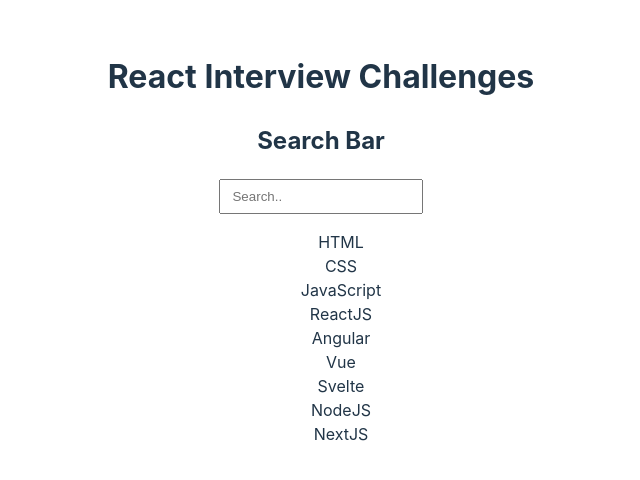
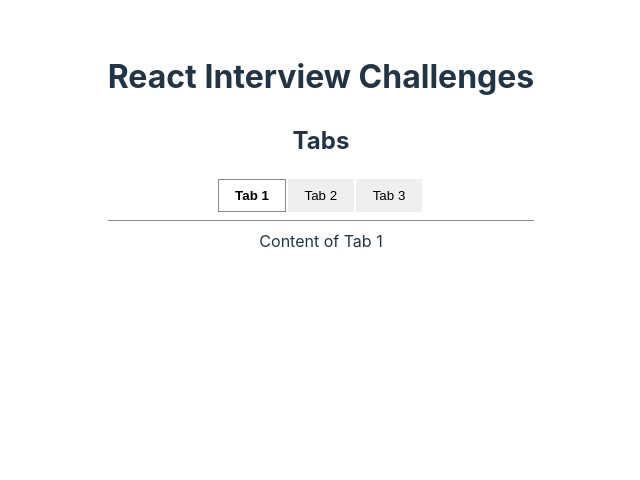
Before and after one commit to DzmitryUr/react-interview-tasks, a React (Vite) app: page / in a window 1280 px wide. Shown: the top 480 px of the page, without its empty margins (319-959 px from the left). Built offline with nearby package versions, Linux system fonts and the light colour scheme.

Commit message:
add tabs

```diff
--- a/src/App.jsx
+++ b/src/App.jsx
@@ -1,23 +1,17 @@
-import { SearchBar } from './components/SearchBar';
+import { Tabs } from './components/Tabs';
 import './App.css';
 
-const items = [
-  'HTML',
-  'CSS',
-  'JavaScript',
-  'ReactJS',
-  'Angular',
-  'Vue',
-  'Svelte',
-  'NodeJS',
-  'NextJS',
+const tabs = [
+  { label: 'Tab 1', content: <div>Content of Tab 1</div> },
+  { label: 'Tab 2', content: <div>Content of Tab 2</div> },
+  { label: 'Tab 3', content: <div>Content of Tab 3</div> },
 ];
 
 function App() {
   return (
     <>
       <h1>React Interview Challenges</h1>
-      <SearchBar items={items} />
+      <Tabs tabs={tabs} />
     </>
   );
 }
--- /dev/null
+++ b/src/components/Tabs.css
@@ -0,0 +1,21 @@
+.tab-buttons {
+  margin: 0.5rem 0;
+}
+
+.tab-button {
+  padding: 0.5rem 1rem;
+  margin-right: 0.1rem;
+  border: 1px solid transparent;
+  cursor: pointer;
+}
+
+.tab-button.active {
+  border-color: #888;
+  background-color: #fff;
+  font-weight: bold;
+}
+
+.tab-content {
+  padding: 0.5rem;
+  border-top: 1px solid #888;
+}
--- /dev/null
+++ b/src/components/Tabs.jsx
@@ -0,0 +1,24 @@
+import { useState } from 'react';
+import './Tabs.css';
+
+export function Tabs({ tabs }) {
+  const [activeTab, setActiveTab] = useState(0);
+
+  return (
+    <div>
+      <h2>Tabs</h2>
+      <div className='tab-buttons'>
+        {tabs.map((tab, index) => (
+          <button
+            key={index}
+            className={`tab-button ${index === activeTab ? 'active' : ''}`}
+            onClick={() => setActiveTab(index)}
+          >
+            {tab.label}
+          </button>
+        ))}
+      </div>
+      <div className='tab-content'>{tabs[activeTab].content}</div>
+    </div>
+  );
+}
```
